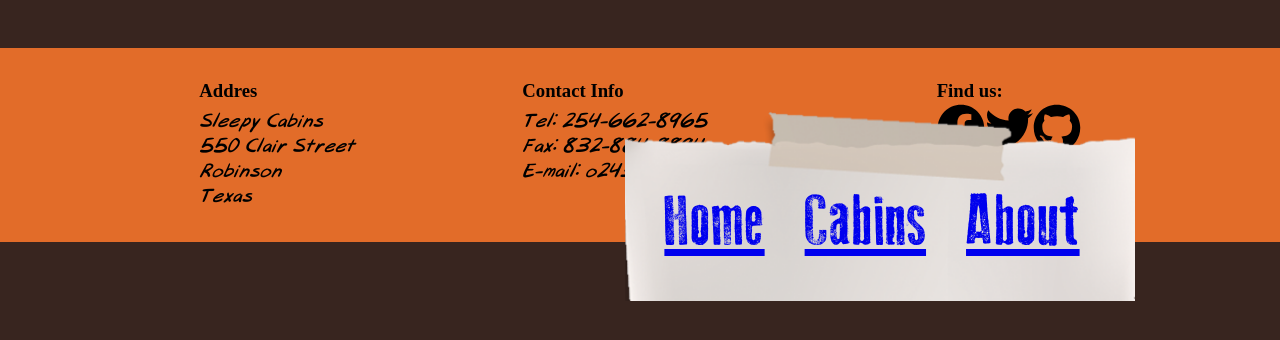
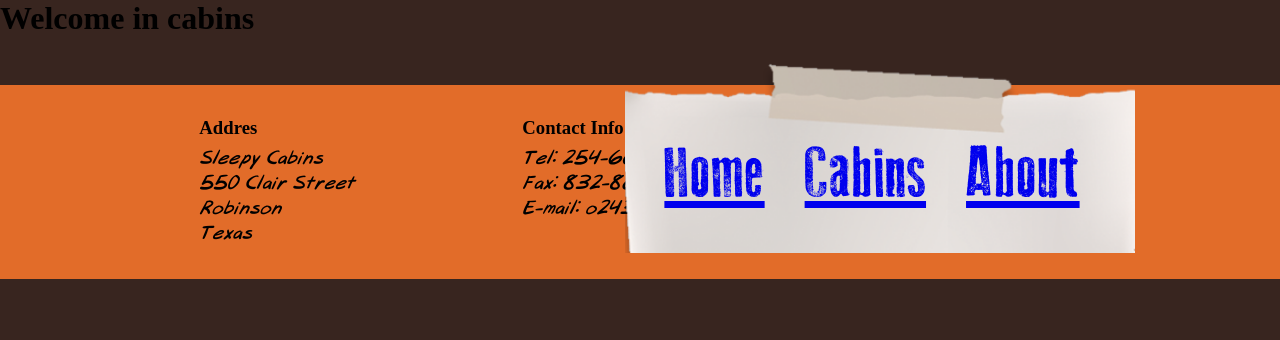
Before and after one commit to adamtopczewski/sleepy-cabin, a React (Create React App) app: page /#/cabins in a window 1280 px wide. Shown: the top 340 px of the page. Built offline with nearby package versions, Linux system fonts and the light colour scheme.

Commit message:
updated routes

```diff
--- a/src/pages/About.js
+++ b/src/pages/About.js
@@ -7,7 +7,7 @@ export default function About() {
     return (
         <>
             <Navbar />
-
+            <h1>About</h1>
             <Footer />
         </>
     )
--- a/src/pages/Cabins.js
+++ b/src/pages/Cabins.js
@@ -7,7 +7,7 @@ export default function Cabins() {
     return (
         <>
             <Navbar />
-
+            <h1>Welcome in cabins</h1>
             <Footer />
         </>
     )
--- a/src/pages/Error.js
+++ b/src/pages/Error.js
@@ -1,4 +1,8 @@
 // TBD - page not found 404
+import React from 'react'
+import Navbar from '../components/Navbar'
+import Footer from '../components/Footer'
+
 
 export default function Error() {
     return (
```
